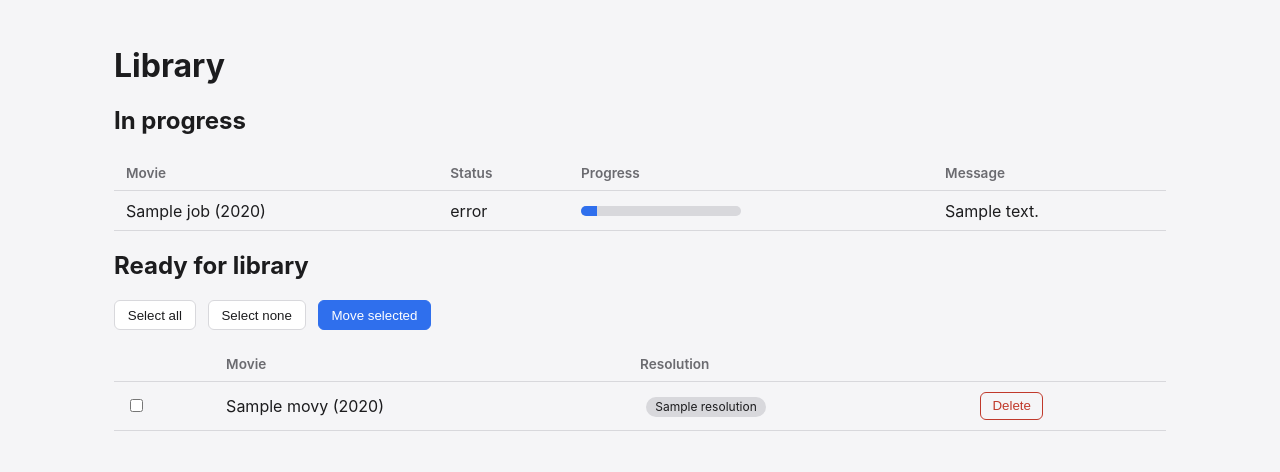
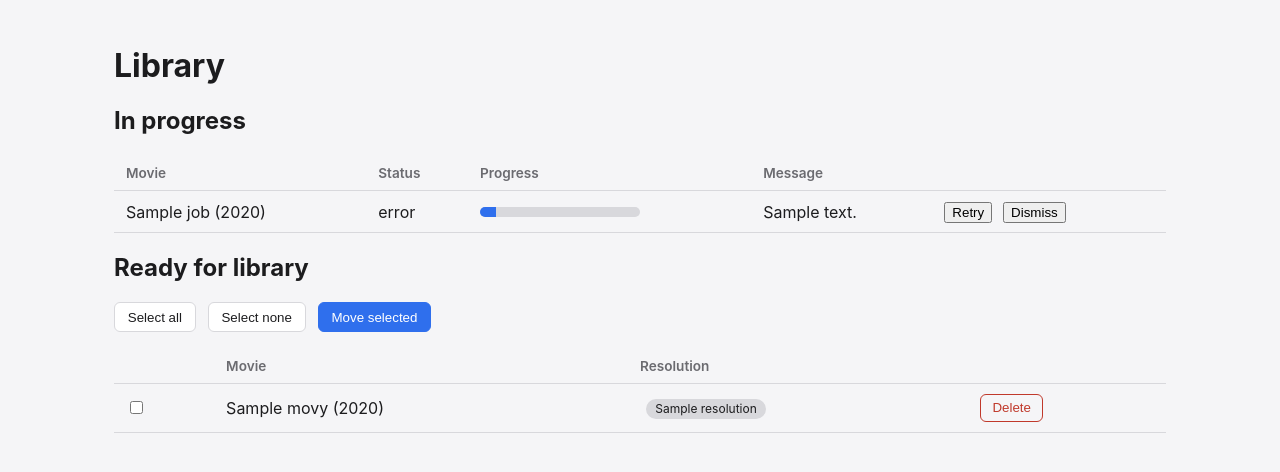
Before and after one commit to LWR999/MovieFlow, a Flask app: template templates/library.html in a window 1280 px wide. Shown: the part 53-525 px from the top of the page. Run offline with Flask 3, Linux system fonts and the light colour scheme; the template is opened without the code that fills it: most values are stand-ins (such as "Sample title", 1, 10 or a date in 2020).

Commit message:
Polish: poster caching, collision visibility, job retry/dismiss
Poster caching: /posters/<path> serves from a local poster_cache/ dir,
downloading and caching from image.tmdb.org on first request only.
Intake now routes matched posters through it instead of hitting TMDb's
CDN on every render (match.html's unconfirmed candidate posters are
left as direct TMDb links deliberately - caching posters the user
might never select would just waste disk).

Collision visibility: movies.collision was already being set correctly
by preprocess.py/library.py but was never displayed anywhere. Added a
"destination already exists" badge directly on the movie's own row in
Intake/Processing/Library per spec 1.4, rather than leaving it visible
only via the job's error message.

Job retry/dismiss: error-status rows in the Pre-processing/Processing/
Library job monitors now get Retry and Dismiss buttons. Retry just
re-invokes the same existing trigger route for that job_type
(/movies/<id>/preprocess, /movies/process, /movies/library) rather
than adding new job-submission logic - a BDMV movie's retry correctly
redirects to the playlist picker instead of blindly resubmitting a
stale playlist choice, since each screen's job table only ever
contains one job_type. Dismiss just deletes the stale job row (only
when status is error/done, never queued/running).

Verified live: poster proxy downloads once and serves identical bytes
on repeat requests with an unchanged cache-file mtime (proving no
re-fetch); collision badge renders from the DB flag; Dismiss removes
the job row; Retry genuinely re-runs the real pipeline for all three
stages (confirmed by fresh, different failure messages against fake
fixture content, not a stubbed response) and correctly redirects BDMV
retries to the playlist picker.

```diff
--- a/app.py
+++ b/app.py
@@ -1,7 +1,9 @@
+import os
 import shutil
 from pathlib import Path
 
-from flask import Flask, abort, jsonify, redirect, render_template, request, url_for
+import requests
+from flask import Flask, abort, jsonify, redirect, render_template, request, send_file, url_for
 
 import config
 import db
@@ -13,12 +15,30 @@ import processing as audio_processing
 import scanner
 import tmdb
 
+TMDB_IMAGE_BASE = "https://image.tmdb.org/t/p/w200"
+
 
 def create_app():
     app = Flask(__name__)
     app.config["DEBUG"] = config.FLASK_DEBUG
 
     db.init_app(app)
+
+    @app.route("/posters/<path:poster_path>")
+    def poster(poster_path):
+        filename = os.path.basename(poster_path)
+        cache_path = Path(config.POSTER_CACHE_DIR) / filename
+
+        if not cache_path.exists():
+            try:
+                resp = requests.get(f"{TMDB_IMAGE_BASE}/{filename}", timeout=10)
+                resp.raise_for_status()
+            except requests.RequestException:
+                abort(502, "could not fetch poster")
+            cache_path.parent.mkdir(parents=True, exist_ok=True)
+            cache_path.write_bytes(resp.content)
+
+        return send_file(cache_path, mimetype="image/jpeg")
 
     @app.route("/")
     def intake():
@@ -186,6 +206,18 @@ def create_app():
             pass
         return redirect(url_for("preprocessing"))
 
+    @app.route("/jobs/<int:job_id>/dismiss", methods=["POST"])
+    def dismiss_job(job_id):
+        conn = db.get_db()
+        job = conn.execute("SELECT * FROM jobs WHERE id = ?", (job_id,)).fetchone()
+        if job is None:
+            abort(404)
+        if job["status"] not in ("error", "done"):
+            abort(409, "cannot dismiss a job that is still queued or running")
+        conn.execute("DELETE FROM jobs WHERE id = ?", (job_id,))
+        conn.commit()
+        return redirect(request.referrer or url_for("intake"))
+
     @app.route("/api/jobs/<int:job_id>")
     def get_job(job_id):
         conn = db.get_db()
--- a/config.py
+++ b/config.py
@@ -14,6 +14,7 @@ ENCODES4K = os.environ.get("ENCODES4K")
 
 DB_PATH = os.path.join(os.path.dirname(os.path.abspath(__file__)), "mkv_manager.db")
 SCHEMA_PATH = os.path.join(os.path.dirname(os.path.abspath(__file__)), "schema.sql")
+POSTER_CACHE_DIR = os.path.join(os.path.dirname(os.path.abspath(__file__)), "poster_cache")
 
 FLASK_DEBUG = os.environ.get("FLASK_DEBUG", "0") == "1"
 PORT = 5010
--- a/static/style.css
+++ b/static/style.css
@@ -127,6 +127,12 @@ main {
     background: transparent;
     border: 1px solid var(--border);
     color: var(--muted);
+}
+
+.badge-danger {
+    background: transparent;
+    border: 1px solid #c0392b;
+    color: #c0392b;
 }
 
 .badge-link {
@@ -270,3 +276,8 @@ main {
     padding: 0.35rem 0.7rem;
     cursor: pointer;
 }
+
+.inline-form {
+    display: inline-block;
+    margin-right: 0.4rem;
+}
--- a/templates/intake.html
+++ b/templates/intake.html
@@ -22,7 +22,7 @@
             <tr>
                 <td>
                     {% if m.poster_path %}
-                    <img class="poster-thumb" src="https://image.tmdb.org/t/p/w200{{ m.poster_path }}" alt="">
+                    <img class="poster-thumb" src="{{ url_for('poster', poster_path=m.poster_path.lstrip('/')) }}" alt="">
                     {% endif %}
                 </td>
                 <td>
@@ -33,6 +33,7 @@
                         {{ m.title or "(untitled)" }}{% if m.year %} ({{ m.year }}){% endif %}
                         <a class="badge badge-link" href="{{ url_for('match', movie_id=m.id) }}">needs match</a>
                     {% endif %}
+                    {% if m.collision %}<span class="badge badge-danger">⚠ destination already exists</span>{% endif %}
                 </td>
                 <td>
                     {% if m.source_type == 'bdmv' %}
--- a/templates/library.html
+++ b/templates/library.html
@@ -12,6 +12,7 @@
                 <th>Status</th>
                 <th>Progress</th>
                 <th>Message</th>
+                <th></th>
             </tr>
         </thead>
         <tbody>
@@ -23,6 +24,17 @@
                     <div class="progress-bar"><div class="progress-bar-fill" style="width: {{ j.progress_pct }}%"></div></div>
                 </td>
                 <td class="job-message">{{ j.message or "" }}</td>
+                <td>
+                    {% if j.status == 'error' %}
+                    <form method="post" action="{{ url_for('library_selected') }}" class="inline-form">
+                        <input type="hidden" name="movie_id" value="{{ j.movie_id }}">
+                        <button type="submit">Retry</button>
+                    </form>
+                    <form method="post" action="{{ url_for('dismiss_job', job_id=j.id) }}" class="inline-form">
+                        <button type="submit">Dismiss</button>
+                    </form>
+                    {% endif %}
+                </td>
             </tr>
             {% endfor %}
         </tbody>
@@ -50,7 +62,10 @@
                 {% for m in movies %}
                 <tr>
                     <td><input type="checkbox" name="movie_id" value="{{ m.id }}" class="row-select"></td>
-                    <td>{{ m.clean_title }}{% if m.year %} ({{ m.year }}){% endif %}</td>
+                    <td>
+                        {{ m.clean_title }}{% if m.year %} ({{ m.year }}){% endif %}
+                        {% if m.collision %}<span class="badge badge-danger">⚠ destination already exists</span>{% endif %}
+                    </td>
                     <td><span class="badge">{{ m.resolution or "unknown" }}</span></td>
                     <td><button type="submit" form="delete-form-{{ m.id }}" class="delete-btn">Delete</button></td>
                 </tr>
```
Also changed, not shown: templates/preprocessing.html (+11 -0 lines), templates/processing.html (+16 -1 lines), 1 other file.
